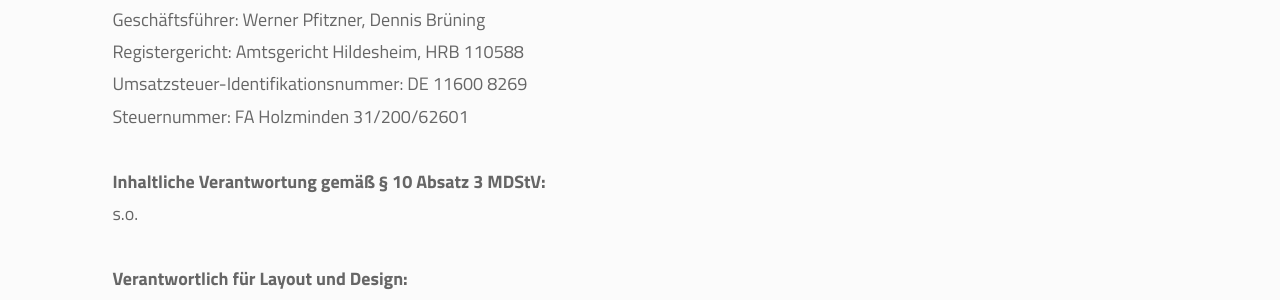
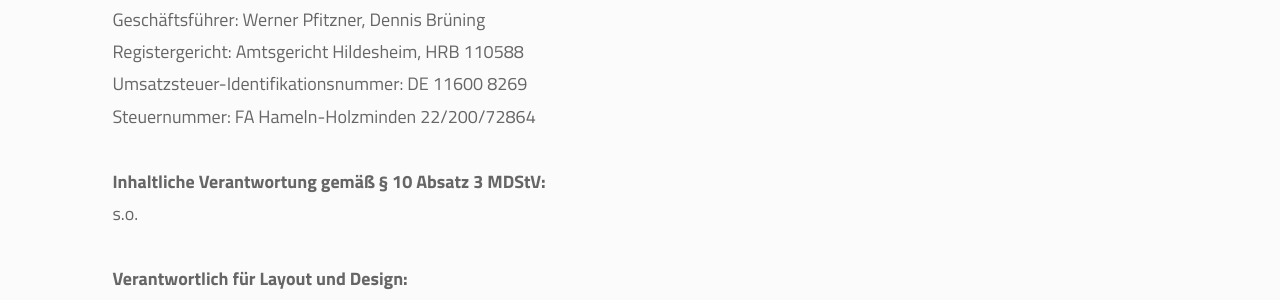
Before and after one commit to colorplusWeb/colorplus.de, a Jekyll site: the page built from _pages/kontakt/impressum.html, in a window 1280 px wide and 900 px high. Shown: the part 372-672 px from the top of the window. Built offline with Jekyll 4.4.1, drawn with Linux system fonts in a browser that asks for light colours.

Commit message:
neue Steuernummer

```diff
--- a/_pages/kontakt/impressum.html
+++ b/_pages/kontakt/impressum.html
@@ -20,7 +20,7 @@
                                 Geschäftsführer: Werner Pfitzner, Dennis Brüning<br>
                                 Registergericht: Amtsgericht Hildesheim, HRB 110588 <br>
                                 Umsatzsteuer-Identifikationsnummer: DE 11600 8269 <br>
-                                Steuernummer: FA Holzminden 31/200/62601 <br> <br>
+                                Steuernummer: FA Hameln-Holzminden 22/200/72864 <br> <br>
 
                                 <strong>Inhaltliche Verantwortung gemäß § 10 Absatz 3 MDStV:</strong> <br>
                                 s.o. <br> <br>
```
